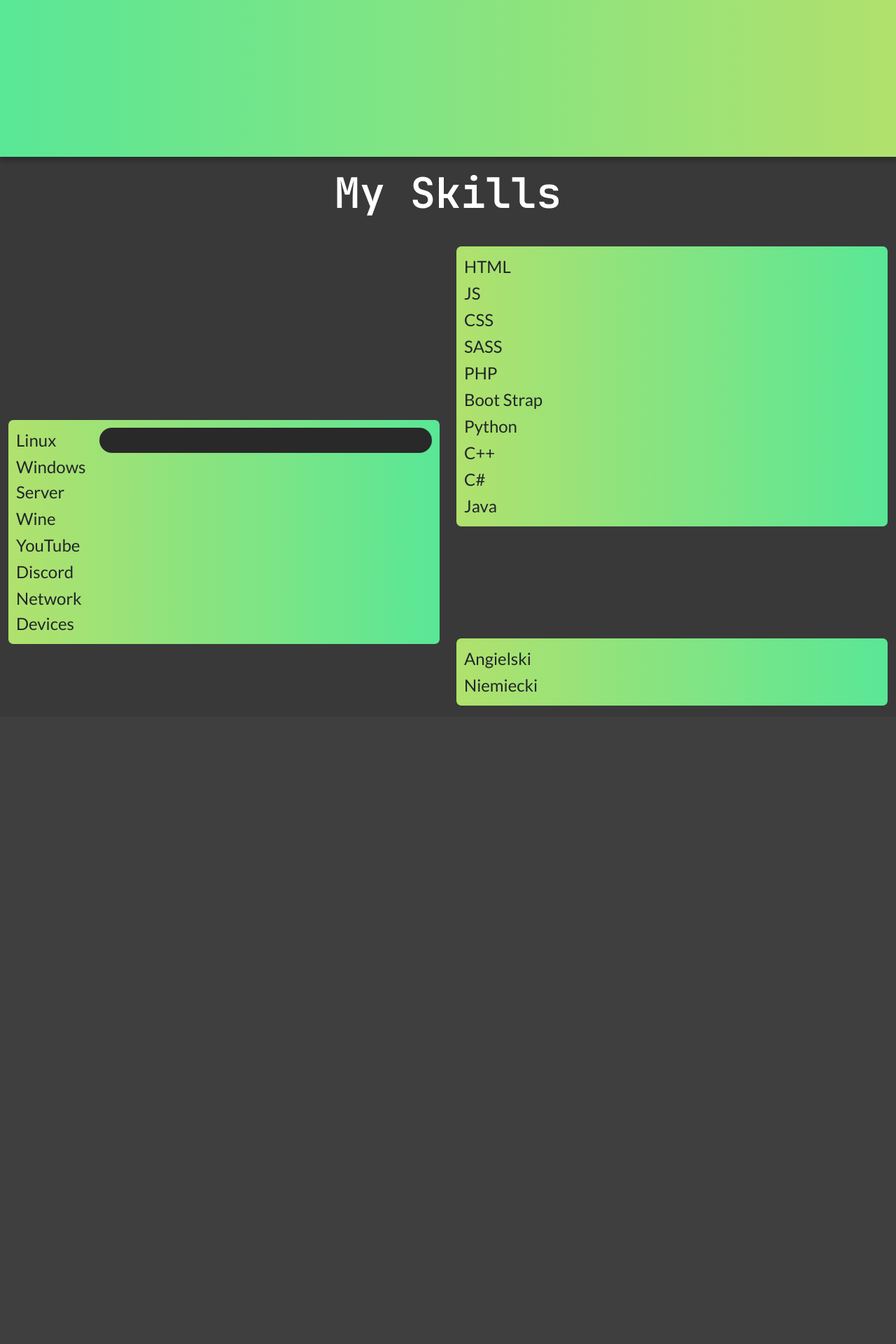
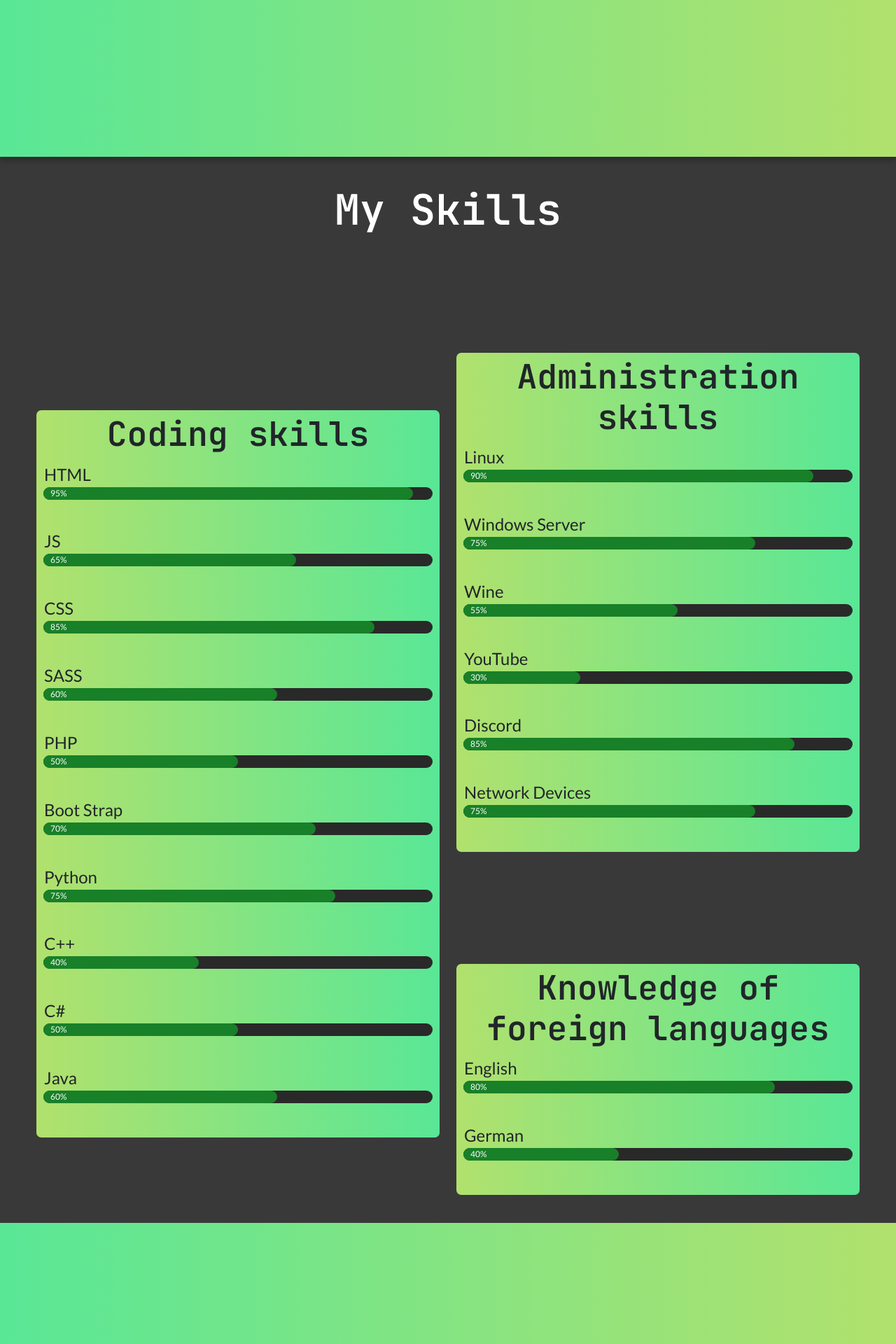
Before and after one commit to UrodaMarek/portfolio, a PHP site: page / in a window 1280 px wide. Shown: the part 1376-3296 px from the top of the page at 70% size. Before the commit the page ends 2384 px from the top, so only its background shows below. Run offline with PHP 8.4, Linux system fonts and the light colour scheme; style sheets or scripts are compiled from the project's sources; some libraries are stand-ins or nearby versions.

Commit message:
Skills section update and all sections prewrite

```diff
--- a/css/font.css
+++ b/css/font.css
@@ -4,6 +4,12 @@
 h1 {
   font-family: "JetBrains Mono", monospace;
   font-size: 2.5em;
+}
+
+h2 {
+  font-family: "JetBrains Mono", monospace;
+  font-size: 2em;
+  text-align: center;
 }
 
 body {
--- a/index.html
+++ b/index.html
@@ -59,8 +59,8 @@
     <div class="row" id="over-layout">
       <div class="col" id="profession">
         <h1 id="#Home">
-          Hello<br/>I am Marek <br />
-          and I’m:<br><span id="me" class="special-colors"></span>
+          Hello<br />I am Marek <br />
+          and I’m:<br /><span id="me" class="special-colors"></span>
         </h1>
         <a
           target="_blank"
@@ -87,10 +87,13 @@
     <div id="About" class="row simple-shadow">
       <div class="col">
         <h1>About <span class="special-colors">me</span></h1>
-        <br/><br/>
-        Lorem ipsum dolor sit amet, consectetur adipiscing elit, sed do eiusmod<br>
-        tempor incididunt ut labore et dolore magna aliqua. Libero id faucibus<br>
-        nisl tincidunt eget nullam non nisi. Viverra nibh cras pulvinar mattis<br>
+        <br /><br />
+        Lorem ipsum dolor sit amet, consectetur adipiscing elit, sed do
+        eiusmod<br />
+        tempor incididunt ut labore et dolore magna aliqua. Libero id
+        faucibus<br />
+        nisl tincidunt eget nullam non nisi. Viverra nibh cras pulvinar
+        mattis<br />
         nunc.
       </div>
       <div class="col-2">SYLWETKA</div>
@@ -98,95 +101,176 @@
     <div class="row bg-dark" id="MySkills">
       <h1>My Skills</h1>
       <div class="col">
-        <div class="skills space w-100">
+        <div class="skills">
+          <h2>Coding skills</h2>
           <table>
             <tr>
-              <td class="skill-title">Linux</td>
-              <td class="skill-td"><div class="skill-bar"><div value="50%" class="progres"></div></div></td>
+              <td class="skill-title">HTML</td>
+              <td class="skill-td">
+                <div class="skill-bar">
+                  <div class="w-95 progress">95%</div>
+                </div>
+              </td>
             </tr>
             <tr>
-              <td>Windows Server</td>
-              <td></td>
+              <td class="skill-title">JS</td>
+              <td class="skill-td">
+                <div class="skill-bar">
+                  <div class="w-65 progress">65%</div>
+                </div>
+              </td>
             </tr>
             <tr>
-              <td>Wine</td>
-              <td></td>
+              <td class="skill-title">CSS</td>
+              <td class="skill-td">
+                <div class="skill-bar">
+                  <div class="w-85 progress">85%</div>
+                </div>
+              </td>
             </tr>
             <tr>
-              <td>YouTube</td>
-              <td></td>
+              <td class="skill-title">SASS</td>
+              <td class="skill-td">
+                <div class="skill-bar">
+                  <div class="w-60 progress">60%</div>
+                </div>
+              </td>
             </tr>
             <tr>
-              <td>Discord</td>
-              <td></td>
+              <td class="skill-title">PHP</td>
+              <td class="skill-td">
+                <div class="skill-bar">
+                  <div class="w-50 progress">50%</div>
+                </div>
+              </td>
             </tr>
             <tr>
-              <td>Network Devices</td>
-              <td></td>
+              <td class="skill-title">Boot Strap</td>
+              <td class="skill-td">
+                <div class="skill-bar">
+                  <div class="w-70 progress">70%</div>
+                </div>
+              </td>
+            </tr>
+            <tr>
+              <td class="skill-title">Python</td>
+              <td class="skill-td">
+                <div class="skill-bar">
+                  <div class="w-75 progress">75%</div>
+                </div>
+              </td>
+            </tr>
+            <tr>
+              <td class="skill-title">C++</td>
+              <td class="skill-td">
+                <div class="skill-bar">
+                  <div class="w-40 progress">40%</div>
+                </div>
+              </td>
+            </tr>
+            <tr>
+              <td class="skill-title">C#</td>
+              <td class="skill-td">
+                <div class="skill-bar">
+                  <div class="w-50 progress">50%</div>
+                </div>
+              </td>
+            </tr>
+            <tr>
+              <td class="skill-title">Java</td>
+              <td class="skill-td">
+                <div class="skill-bar">
+                  <div class="w-60 progress">60%</div>
+                </div>
+              </td>
             </tr>
           </table>
         </div>
       </div>
       <div class="col">
         <div class="skills">
+          <h2>Administration skills</h2>
           <table>
             <tr>
-              <td>HTML</td>
-              <td></td>
+              <td class="skill-title">Linux</td>
+              <td class="skill-td">
+                <div class="skill-bar">
+                  <div class="w-90 progress">90%</div>
+                </div>
+              </td>
             </tr>
             <tr>
-              <td>JS</td>
-              <td></td>
+              <td class="skill-title">Windows Server</td>
+              <td class="skill-td">
+                <div class="skill-bar">
+                  <div class="w-75 progress">75%</div>
+                </div>
+              </td>
             </tr>
             <tr>
-              <td>CSS</td>
-              <td></td>
+              <td class="skill-title">Wine</td>
+              <td class="skill-td">
+                <div class="skill-bar">
+                  <div class="w-55 progress">55%</div>
+                </div>
+              </td>
             </tr>
             <tr>
-              <td>SASS</td>
-              <td></td>
+              <td class="skill-title">YouTube</td>
+              <td class="skill-td">
+                <div class="skill-bar">
+                  <div class="w-30 progress">30%</div>
+                </div>
+              </td>
             </tr>
             <tr>
-              <td>PHP</td>
-              <td></td>
+              <td class="skill-title">Discord</td>
+              <td class="skill-td">
+                <div class="skill-bar">
+                  <div class="w-85 progress">85%</div>
+                </div>
+              </td>
             </tr>
             <tr>
-              <td>Boot Strap</td>
-              <td></td>
-            </tr>
-            <tr>
-              <td>Python</td>
-              <td></td>
-            </tr>
-            <tr>
-              <td>C++</td>
-              <td></td>
-            </tr>
-            <tr>
-              <td>C#</td>
-              <td></td>
-            </tr>
-            <tr>
-              <td>Java</td>
-              <td></td>
+              <td class="skill-title">Network Devices</td>
+              <td class="skill-td">
+                <div class="skill-bar">
+                  <div class="w-75 progress">75%</div>
+                </div>
+              </td>
             </tr>
           </table>
         </div>
         <div class="skills space">
+          <h2>Knowledge of foreign languages</h2>
           <table>
             <tr>
-              <td>Angielski</td>
-              <td></td>
+              <td class="skill-title">English</td>
+              <td class="skill-td">
+                <div class="skill-bar">
+                  <div class="w-80 progress">80%</div>
+                </div>
+              </td>
             </tr>
             <tr>
-              <td>Niemiecki</td>
-              <td></td>
+              <td class="skill-title">German</td>
+              <td class="skill-td">
+                <div class="skill-bar">
+                  <div class="w-40 progress">40%</div>
+                </div>
+              </td>
             </tr>
           </table>
         </div>
       </div>
     </div>
-
+    <div class="row"></div>
+    <div class="row bg-dark"></div>
+    <div class="row"></div>
+    <div id="footer">
+      Marek. All rights reserved<br />
+      +48 571 213 040
+    </div>
     <script src="./node_modules/bootstrap/dist/js/bootstrap.bundle.min.js"></script>
     <script src="./node_modules/typed.js/dist/typed.umd.js"></script>
     <script>
--- a/scss/colors.scss
+++ b/scss/colors.scss
@@ -10,7 +10,7 @@ $gradient-first-button: radial-gradient(circle, $primary, $secondary);
 $gradient-second-button: radial-gradient(circle, $secondary, $primary);
 $font-dark: $light;
 $font-light: black;
-$font-special: #188028;
+$special: #188028;
 
 $gradients-colors: (
   "gradient-primary": $gradient-primary,
@@ -22,7 +22,7 @@ $gradients-colors: (
 $font-colors: (
   "font-light": $font-light,
   "font-dark": $font-dark,
-  "font-special": $font-special,
+  "special": $special,
 );
 
 $theme-colors: map-merge($theme-colors, $gradients-colors),
--- a/scss/font.scss
+++ b/scss/font.scss
@@ -5,6 +5,12 @@
 h1{
     font-family: 'JetBrains Mono', monospace;
     font-size: 2.5em;
+}
+
+h2{
+    font-family: 'JetBrains Mono', monospace;
+    font-size: 2em;
+    text-align: center;
 }
 
 body {
--- a/scss/style.scss
+++ b/scss/style.scss
@@ -68,7 +68,7 @@ body {
 }
 
 .special-colors {
-  color: $font-special;
+  color: $special;
 }
 
 #About {
@@ -86,6 +86,7 @@ body {
 }
 
 .skills {
+  margin-top: 20vh;
   padding: 5px;
   border-radius: 7px;
   background: $gradient-secondary;
@@ -94,6 +95,8 @@ body {
     width: calc(100% - 10px);
     td {
       height: 30px;
+      display: inline;
+      vertical-align: middle;
     }
   }
 }
@@ -103,14 +106,11 @@ body {
 }
 
 #MySkills {
+  padding: 5vh;
   h1{
     color: $font-dark;
     text-align: center;
   }
-}
-
-.space {
-  margin-top: 20vh;
 }
 
 .skill-bar {
@@ -122,7 +122,57 @@ body {
   padding: 0;
 }
 
-//.progress-{
-//  width: $value;
-//  background-color: aqua;
-//}
+.progress{
+  background: $special;
+  border-radius: 20px;
+  margin: 0;
+  height: 100%;
+  text-align: center;
+  padding-left: 10px;
+  color: $light;
+  vertical-align: middle;
+}
+
+.w-95 {
+  width: 95%;
+}
+
+.w-90 {
+  width: 90%;
+}
+
+.w-85 {
+  width: 85%;
+}
+
+.w-80 {
+  width: 80%;
+}
+
+.w-75 {
+  width: 75%;
+}
+
+.w-70 {
+  width: 70%;
+}
+
+.w-65 {
+  width: 65%;
+}
+
+.w-60 {
+  width: 60%;
+}
+
+.w-55 {
+  width: 55%;
+}
+
+.w-40 {
+  width: 40%;
+}
+
+.w-30 {
+  width: 30%;
+}
```
Also changed, not shown: css/style.css.
